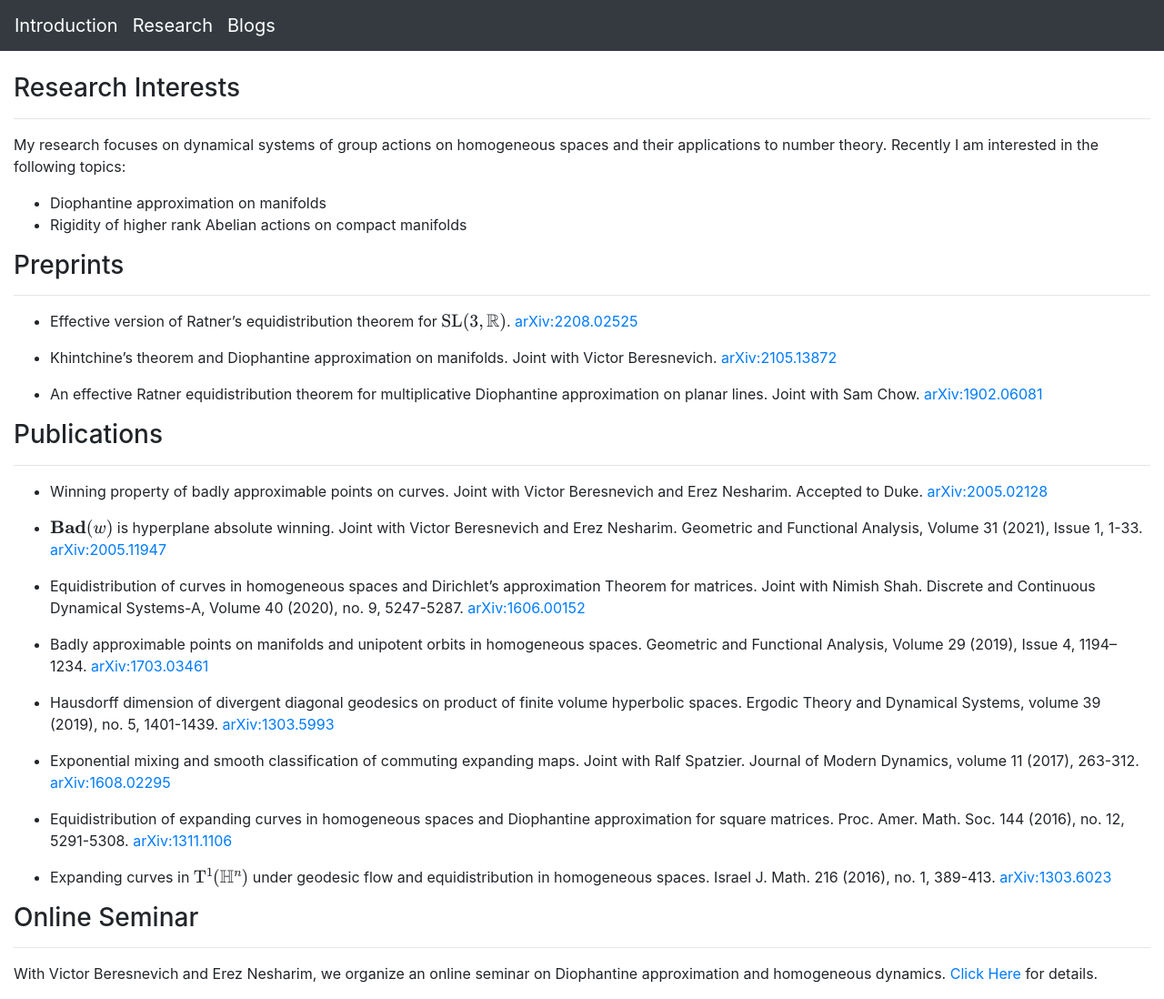
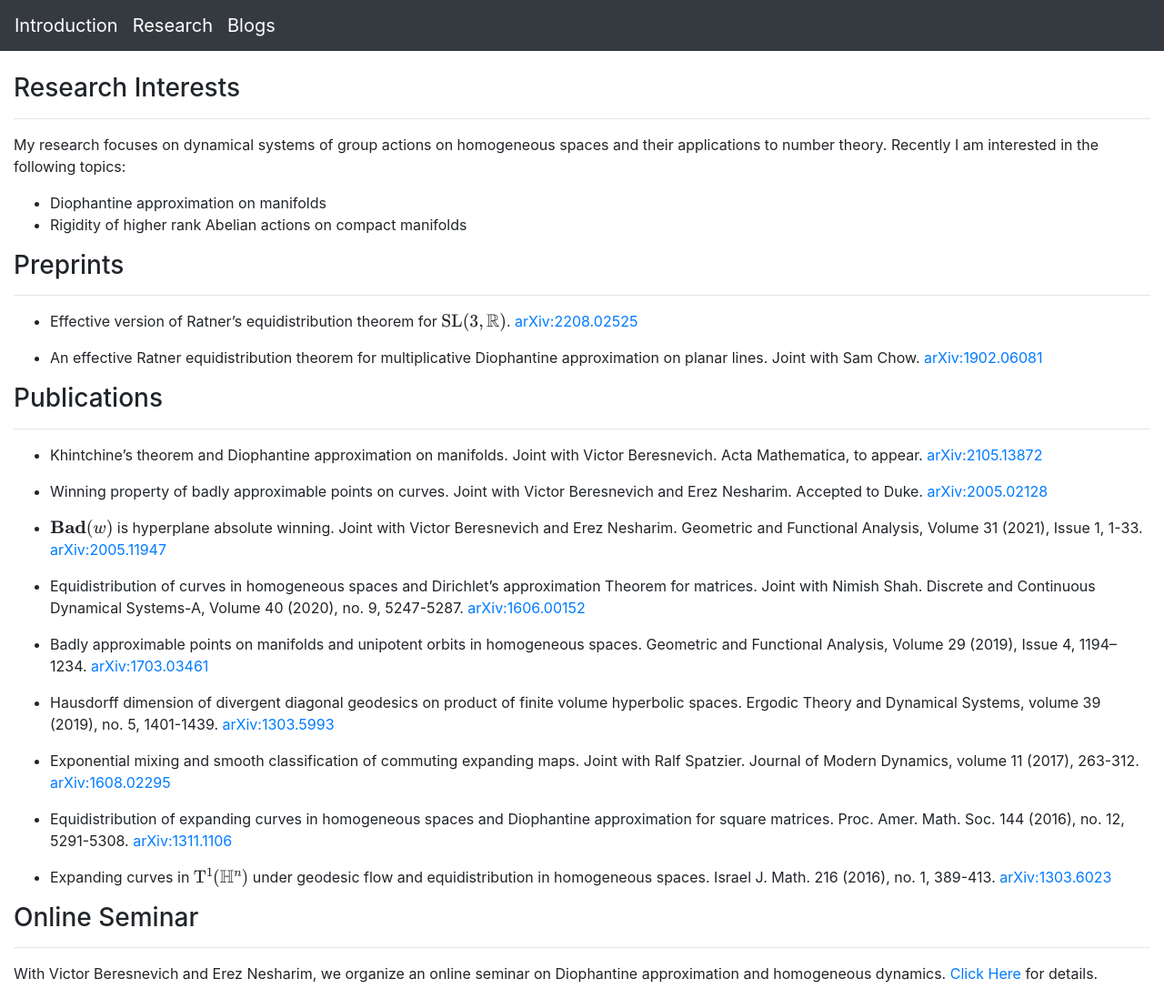
Before and after one commit to lively-cat-lover/lively-cat-lover.github.io, a Jekyll site: the page built from research.md, in a window 1280 px wide. Shown: the whole page at 91% size. Built offline with Jekyll 4.4.1, drawn with Linux system fonts in a browser that asks for light colours; formulas are drawn with MathJax 3; our own code applies the rules of GitHub Pages for plain Markdown files.

Commit message:
add publication

```diff
--- a/research.md
+++ b/research.md
@@ -15,13 +15,13 @@ My research focuses on dynamical systems of group actions on homogeneous spaces
 ---
 - Effective version of Ratner's equidistribution theorem for $\mathrm{SL}(3, \mathbb{R})$. [arXiv:2208.02525](https://arxiv.org/abs/2208.02525)
 
-- Khintchine’s theorem and Diophantine approximation on manifolds. Joint with Victor Beresnevich. [arXiv:2105.13872](https://arxiv.org/abs/2105.13872)
-
 - An effective Ratner equidistribution theorem for multiplicative Diophantine approximation on planar lines. Joint with Sam Chow. [arXiv:1902.06081](https://arxiv.org/abs/1902.06081)
 
 
 ### Publications
 ---
+- Khintchine’s theorem and Diophantine approximation on manifolds. Joint with Victor Beresnevich. Acta Mathematica, to appear. [arXiv:2105.13872](https://arxiv.org/abs/2105.13872)
+
 - Winning property of badly approximable points on curves. Joint with Victor Beresnevich and Erez Nesharim. Accepted to Duke. [arXiv:2005.02128](https://arxiv.org/abs/2005.02128)
 
 - $\mathbf{Bad}(w)$ is hyperplane absolute winning. Joint with Victor Beresnevich and Erez Nesharim. Geometric and Functional Analysis, Volume 31 (2021), Issue 1, 1-33. [arXiv:2005.11947](https://arxiv.org/abs/2005.11947)
```
